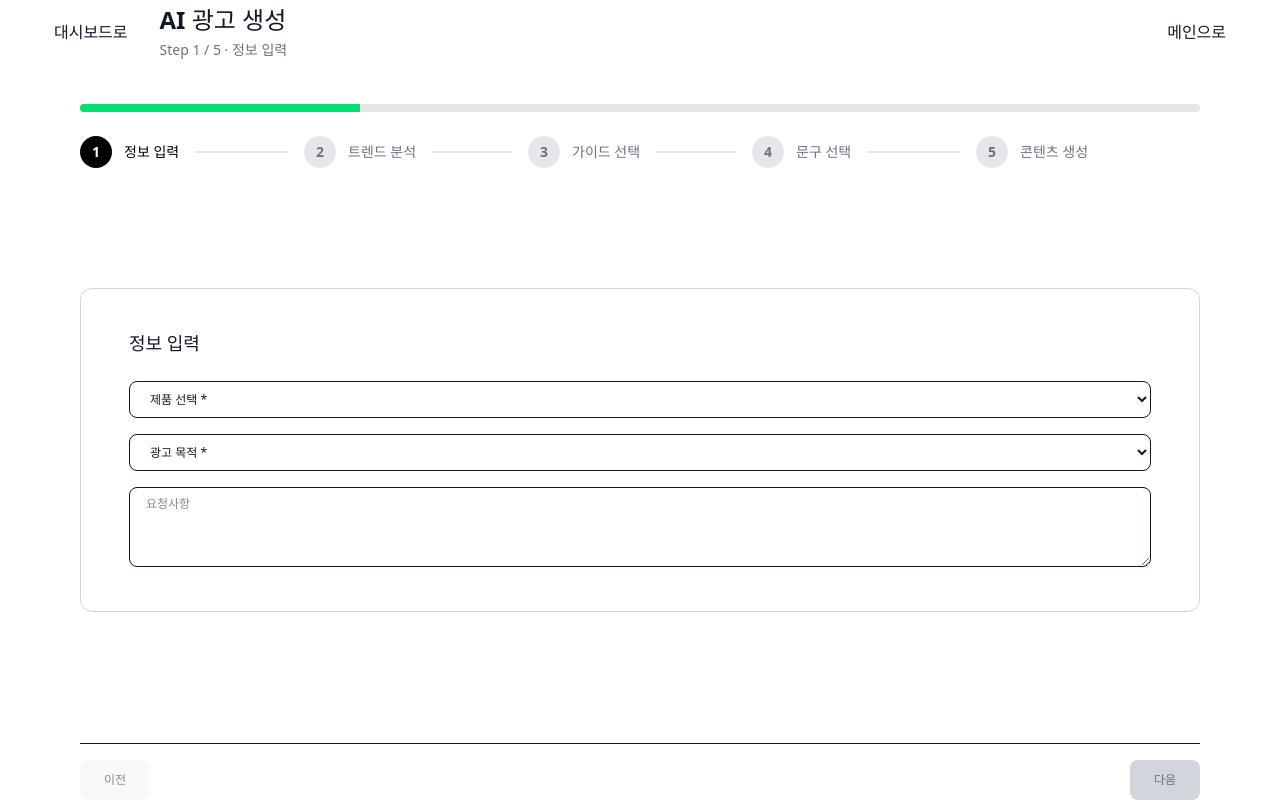
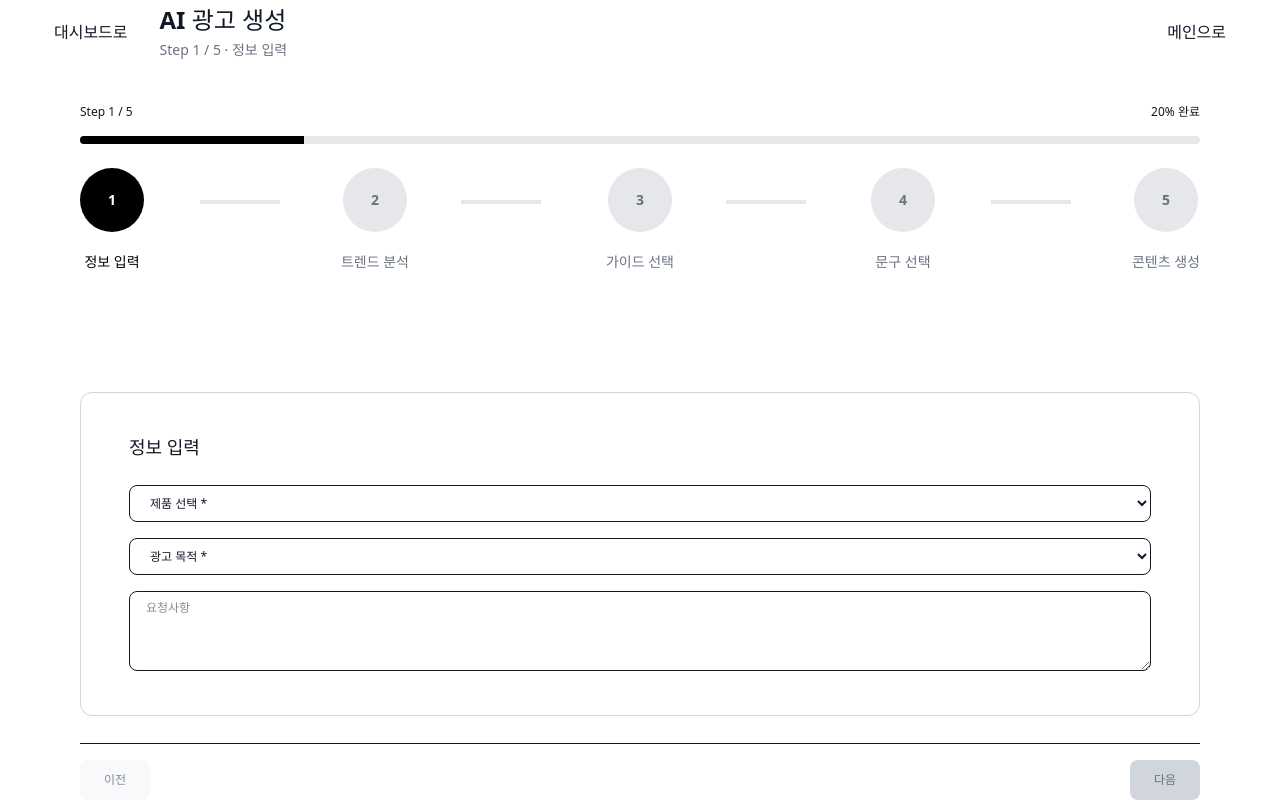
Before and after one commit to chillgram/CHILLGRAM_AI_FE, a React (Vite) app: page /dashboard/createAD in a window 1280 px wide. Shown: the top 802 px of the page. Built offline with nearby package versions, Linux system fonts and the light colour scheme.

Commit message:
chore : StepProgress 디자인보완

```diff
--- a/src/components/common/StepProgress.jsx
+++ b/src/components/common/StepProgress.jsx
@@ -7,19 +7,27 @@ export default function StepProgress({ currentStep }) {
     "콘텐츠 생성",
   ];
 
-  const progressPercent =
-    ((currentStep + 1 - 1) / (steps.length - 1)) * 100;
+  const progressPercent = (currentStep / steps.length) * 100;
 
   return (
-    <div className="mb-10">
-      <div className="w-full h-2 bg-gray-200 rounded-full mb-6 overflow-hidden">
+    <div className="mt-10 mb-10 w-full ">
+      {/* 상단 텍스트 */}
+      <div className="h-3 mb-5 relative">
+        <span>
+          Step {currentStep} / {steps.length}
+        </span>
+        <span className="absolute right-0">{progressPercent}% 완료</span>
+      </div>
+
+      {/* 상단 프로그레스 바 */}
+      <div className="h-2 bg-gray-200 rounded-full mb-6 overflow-hidden">
         <div
-          className="h-full bg-green-400 transition-all duration-300"
+          className="h-full bg-black transition-all duration-300"
           style={{ width: `${progressPercent}%` }}
         />
       </div>
 
-      {/* 🔹 기존 StepProgress 그대로 */}
+      {/* StepProgress */}
       <div className="flex items-center justify-between">
         {steps.map((label, index) => {
           const stepNumber = index + 1;
@@ -27,9 +35,10 @@ export default function StepProgress({ currentStep }) {
           const isCompleted = stepNumber < currentStep;
 
           return (
-            <div key={label} className="flex items-center w-full">
+            <div key={label} className="relative flex flex-col items-center">
+              {/* Circle */}
               <div
-                className={`w-8 h-8 flex items-center justify-center rounded-full text-sm font-semibold
+                className={`w-16 h-16 flex items-center justify-center rounded-full text-sm font-semibold
                   ${
                     isCompleted
                       ? "bg-green-400 text-black"
@@ -42,26 +51,18 @@ export default function StepProgress({ currentStep }) {
               </div>
 
               {/* Label */}
-              <span
-                className={`ml-3 text-sm whitespace-nowrap
-                  ${
-                    isActive
-                      ? "text-black font-medium"
-                      : "text-gray-500"
-                  }`}
+              <div
+                className={`mt-5 text-sm whitespace-nowrap
+                  ${isActive ? "text-black font-medium" : "text-gray-500"}`}
               >
                 {label}
-              </span>
+              </div>
 
               {/* Line */}
               {stepNumber !== steps.length && (
                 <div
-                  className={`flex-1 h-[2px] mx-4
-                    ${
-                      isCompleted
-                        ? "bg-green-400"
-                        : "bg-gray-200"
-                    }`}
+                  className={`absolute top-8 left-30 h-1 w-20
+                    ${isCompleted ? "bg-green-400" : "bg-gray-200"}`}
                 />
               )}
             </div>
```
